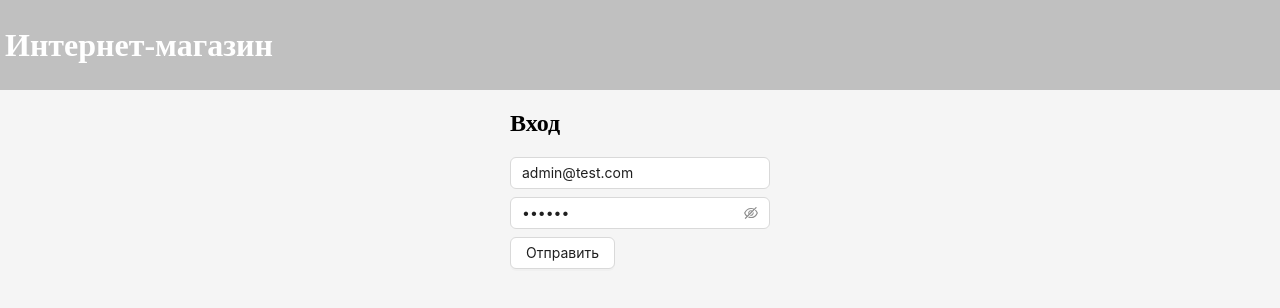
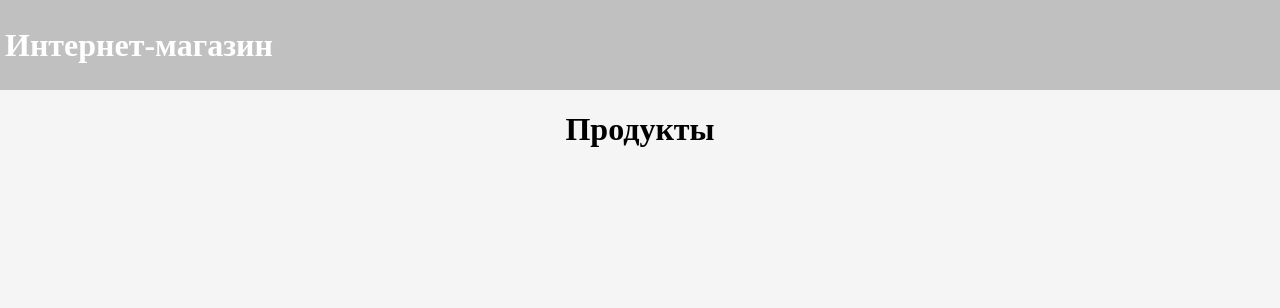
Before and after one commit to grigoriy7-work/online-store, a React (Vite) app: page / in a window 1280 px wide. Shown: the top 308 px of the page. Built offline with nearby package versions, Linux system fonts and the light colour scheme.

Commit message:
feat: add routing

```diff
--- a/package.json
+++ b/package.json
@@ -16,7 +16,8 @@
     "formik": "^2.4.8",
     "react": "^18.3.1",
     "react-dom": "^18.3.1",
-    "react-redux": "^9.2.0"
+    "react-redux": "^9.2.0",
+    "react-router-dom": "^7.9.5"
   },
   "devDependencies": {
     "@eslint/js": "^9.36.0",
--- a/src/App.tsx
+++ b/src/App.tsx
@@ -1,11 +1,24 @@
 import { Layout } from './features/components/layout/Layout';
 import { AuthForm } from './features/auth/AuthForm';
+import { Routes, Route } from 'react-router-dom';
 
 function App() {
   return (
     <Layout>
       <div>
-        <AuthForm type="signIn" />
+        <Routes>
+          <Route
+            path="/"
+            element={
+              <div>
+                <h1>Продукты</h1>
+              </div>
+            }
+          />
+          <Route path="/registration" element={<AuthForm type="signUp" />} />
+          <Route path="/auth" element={<AuthForm type="signIn" />} />
+          <Route path="*" element={<div>404 Not Found</div>} />
+        </Routes>
       </div>
     </Layout>
   );
--- a/src/main.tsx
+++ b/src/main.tsx
@@ -4,11 +4,14 @@ import App from './App.tsx';
 import './assets/styles/main.css';
 import { Provider } from 'react-redux';
 import { store } from './app/store';
+import { BrowserRouter } from 'react-router-dom';
 
 createRoot(document.getElementById('root')!).render(
   <StrictMode>
-    <Provider store={store}>
-      <App />
-    </Provider>
+    <BrowserRouter>
+      <Provider store={store}>
+        <App />
+      </Provider>
+    </BrowserRouter>
   </StrictMode>,
 );
```
Also changed, not shown: 1 other file (tests, documents, lock files or other folders).
